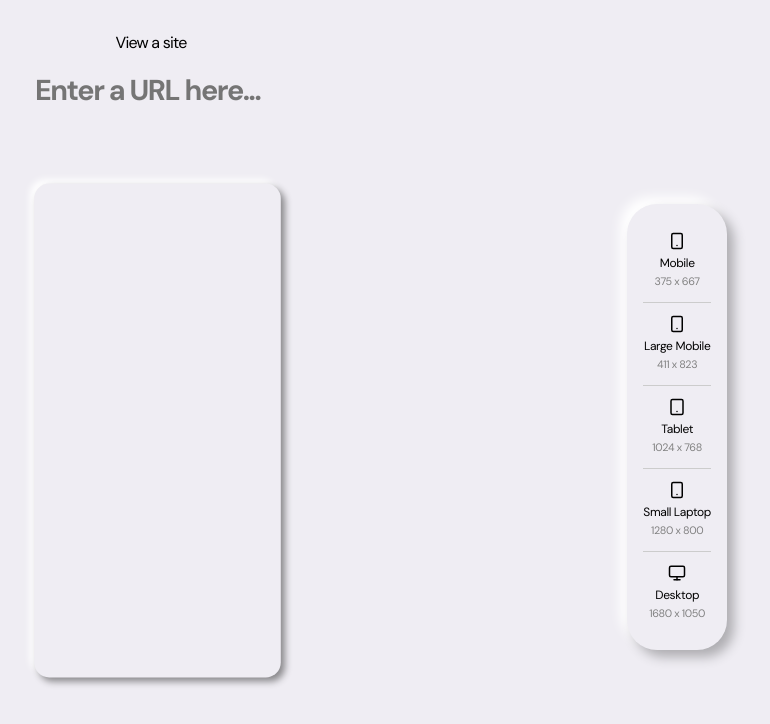
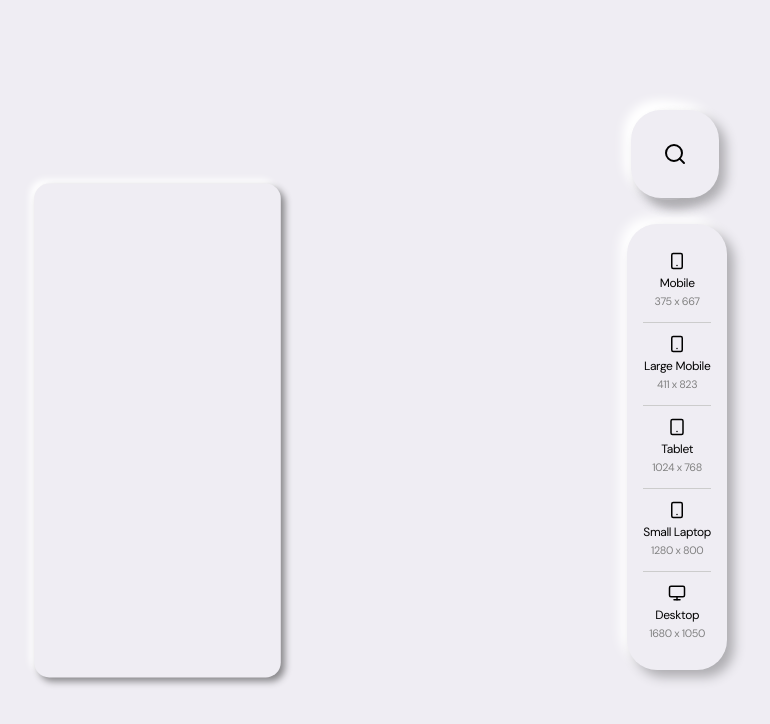
Before and after one commit to craigmhughes/responsive-web-tester, a React (Create React App) app: page / in a window 1280 px wide. Shown: the top 724 px of the page, without its empty margins (489-1259 px from the left). Built offline with nearby package versions, Linux system fonts and the light colour scheme.

Commit message:
Updated View Page search (with styles)

```diff
--- a/src/App.css
+++ b/src/App.css
@@ -66,8 +66,6 @@
   width: 100%;
   top: 0;
   left: 0;
-  display: grid;
-  grid-template-rows: 1fr 6fr;
   overflow-y: scroll;
   z-index: 100;
   transition: all 0.5s ease-out;
@@ -75,32 +73,39 @@
 #resp-viewer.hidden {
   top: 100%;
 }
-#resp-viewer section.header {
+#resp-viewer > .container {
   text-align: center;
-  padding-top: 2em;
 }
-#resp-viewer section.header > p {
-  margin: 0;
+#resp-viewer > .container .url {
+  border-radius: 30px;
+  background: #efedf3;
+  box-shadow: 7px 7px 12px #aeadb1, -7px -7px 12px #ffffff;
+  cursor: pointer;
+  position: fixed;
+  padding: 1.6em;
+  top: calc(50% - 290px);
+  right: 4.5em;
+  z-index: 11;
+  height: 90px;
+  width: 0px;
+  transition: all 0.5s ease-out;
 }
-#resp-viewer section.header > .url {
-  font-size: 1.8em;
-  font-weight: 800;
-  margin: 0.25em;
-  margin-right: -10px;
-  padding: 0.5em 0;
-  background: none;
-  border-radius: 0;
-  text-align: center;
-  font-weight: 600;
-  letter-spacing: -0.05em;
-  border-bottom: 2px solid rgba(104, 4, 218, 0);
-  transition: 0.25s ease-in-out;
-  appearance: none;
+#resp-viewer > .container .url.active {
+  width: 400px;
+  padding: 0em 2em;
 }
-#resp-viewer section.header > .url:focus {
-  border-bottom: 2px solid #222;
+#resp-viewer > .container #search-button {
+  border-radius: 30px;
+  background: #efedf3;
+  box-shadow: 7px 7px 12px #aeadb1, -7px -7px 12px #ffffff;
+  cursor: pointer;
+  position: fixed;
+  padding: 2em;
+  top: calc(50% - 290px);
+  right: 4.5em;
+  z-index: 11;
 }
-#resp-viewer section.header > .device-select {
+#resp-viewer > .container > .device-select {
   width: max-content;
   margin: 0 auto;
   padding: 1em;
@@ -108,49 +113,46 @@
   background: #efedf3;
   box-shadow: 7px 7px 12px #aeadb1, -7px -7px 12px #ffffff;
   position: fixed;
-  bottom: calc(50% - 250px);
+  bottom: calc(50% - 270px);
   right: 4em;
   z-index: 10;
 }
-#resp-viewer section.header > .device-select > ul {
+#resp-viewer > .container > .device-select > ul {
   list-style: none;
   padding: 0;
   margin: 0;
 }
-#resp-viewer section.header > .device-select > ul > li {
+#resp-viewer > .container > .device-select > ul > li {
   font-size: 0.75em;
   letter-spacing: -0.03em;
   cursor: pointer;
   padding: 1em 0;
   border-bottom: 1px solid #cccccc;
 }
-#resp-viewer section.header > .device-select > ul > li:last-child {
+#resp-viewer > .container > .device-select > ul > li:last-child {
   border-bottom: none;
 }
-#resp-viewer section.header > .device-select > ul > li img {
+#resp-viewer > .container > .device-select > ul > li img {
   height: 1.5em;
 }
-#resp-viewer section.header > .device-select > ul > li p {
+#resp-viewer > .container > .device-select > ul > li p {
   margin: 0;
   line-height: 150%;
 }
-#resp-viewer section.header > .device-select > ul > li p > span {
+#resp-viewer > .container > .device-select > ul > li p > span {
   font-size: 0.9em;
   color: grey;
 }
-#resp-viewer section.header > .device-select > ul > li p > span::before {
+#resp-viewer > .container > .device-select > ul > li p > span::before {
   content: "\a";
   white-space: pre;
 }
-#resp-viewer section.body {
-  text-align: center;
-}
-#resp-viewer section.body .device-preview {
+#resp-viewer > .container .device-preview {
   height: 100%;
   display: flex;
   justify-content: center;
 }
-#resp-viewer section.body .device-preview > iframe {
+#resp-viewer > .container .device-preview > iframe {
   transform: scale(0.6);
   border: none;
   border-radius: 25px;
--- a/src/components/View.js
+++ b/src/components/View.js
@@ -4,6 +4,7 @@ import Device from './Device';
 import SmartphoneIcon from '../assets/icons/smartphone.svg';
 import TabletIcon from '../assets/icons/tablet.svg';
 import DesktopIcon from '../assets/icons/monitor.svg';
+import SearchIcon from '../assets/icons/search.svg';
 
 class View extends React.Component {
     constructor(props){
@@ -11,7 +12,8 @@ class View extends React.Component {
 
         this.state = {
             deviceHeight: 823,
-            deviceWidth: 411
+            deviceWidth: 411,
+            toggleSearch: false
         }
 
         this.urlInput = React.createRef();
@@ -40,14 +42,22 @@ class View extends React.Component {
         });
     }
 
+    hideSearch(e){
+        if(e.target !== this.urlInput.current && this.state.toggleSearch){
+            this.setState({
+                toggleSearch: false
+            });
+        }
+    }
+
     render(){
         return(
-            <div id="resp-viewer" className={this.props.searched ? null : "hidden"}>
-                <div className="container">
-                    <section className="header">
-                        <p>{this.props.viewUrl ? "Viewing" : "View a site"}</p>
-                        <input ref={this.urlInput} className="url" type="search" placeholder="Enter a URL here..." defaultValue={this.props.viewUrl || ""}
+            <div id="resp-viewer" className={this.props.searched ? null : "hidden"} onClick={(e)=>{this.hideSearch(e)}}>
+                <div className="container" onClick={(e)=>{this.hideSearch(e)}}>
+                    <input ref={this.urlInput} className={this.state.toggleSearch ? "url active" : "url"} type="search" placeholder="enter an address here..." defaultValue={this.props.viewUrl || ""}
                             onKeyDown={(e)=>{this.sendUrl(e)}}/>
+
+                        <img src={SearchIcon} id="search-button" onClick={()=>{this.setState({toggleSearch: !this.state.toggleSearch})}}/>
 
                         <div className="device-select">
                             <ul>
@@ -58,10 +68,8 @@ class View extends React.Component {
                                 <li onClick={()=>{this.setDeviceSize(1680,1050)}}><img src={DesktopIcon}/><p>Desktop<span>1680 x 1050</span></p></li>
                             </ul>
                         </div>
-                    </section>
-                    <section className="body">
+
                         <Device width={this.state.deviceWidth} height={this.state.deviceHeight} frameSrc={this.props.viewUrl}/>
-                    </section>
                 </div>
             </div>
         );
--- a/src/scss/components/resp-viewer.scss
+++ b/src/scss/components/resp-viewer.scss
@@ -6,8 +6,6 @@
     top: 0;
     left: 0;
 
-    display: grid;
-    grid-template-rows: 1fr 6fr;
     overflow-y: scroll;
 
     z-index: 100;
@@ -17,34 +15,42 @@
         top: 100%;
     }
 
-    section.header {
-        text-align: center;
-        padding-top: 2em;
+    & > .container {
 
-        & > p {
-            margin: 0;
+        .url{
+            border-radius: 30px;
+            background: $background_color;
+            box-shadow:  7px 7px 12px #aeadb1,
+                        -7px -7px 12px #ffffff;
+            cursor: pointer;
+            position: fixed;
+            padding: 1.6em;
+            top: calc(50% - 290px);
+            right: 4.5em;
+            z-index: 11;
+            height: 90px;
+            width: 0px;
+
+            transition: all 0.5s ease-out;
+
+            &.active {
+                width: 400px;
+                padding: 0em 2em;
             }
 
-        & > .url {
-            font-size: 1.8em;
-            font-weight: 800;
-            margin: 0.25em;
-            margin-right: -10px;
-            padding: 0.5em 0;
+        }
 
-            background: none;
-            border-radius: 0;
-            text-align: center;
-            font-weight: 600;
-            letter-spacing: -0.05em;
-
-            border-bottom: 2px solid rgba($color: $brand_color, $alpha: 0);
-            transition: 0.25s ease-in-out;
-            appearance: none;
-
-            &:focus {
-                border-bottom: 2px solid #222;
-            }
+    #search-button {
+        border-radius: 30px;
+        background: $background_color;
+        box-shadow:  7px 7px 12px #aeadb1,
+                    -7px -7px 12px #ffffff;
+        cursor: pointer;
+        position: fixed;
+        padding: 2em;
+        top: calc(50% - 290px);
+        right: 4.5em;
+        z-index: 11;
     }
 
     & > .device-select {
@@ -57,12 +63,11 @@
                     -7px -7px 12px #ffffff;
 
         position: fixed;
-            bottom: calc(50% - 250px);
+        bottom: calc(50% - 270px);
         right: 4em;
         z-index: 10;
 
         & > ul {
-                // display: flex;
             list-style: none;
             padding: 0;
             margin: 0;
@@ -99,9 +104,7 @@
             }
         }
     }
-    }
 
-    section.body {
     text-align: center;
 
     .device-preview {
```
Also changed, not shown: 1 other file (tests, documents, lock files or other folders). Lines whose indentation alone changed are shown as unchanged.
